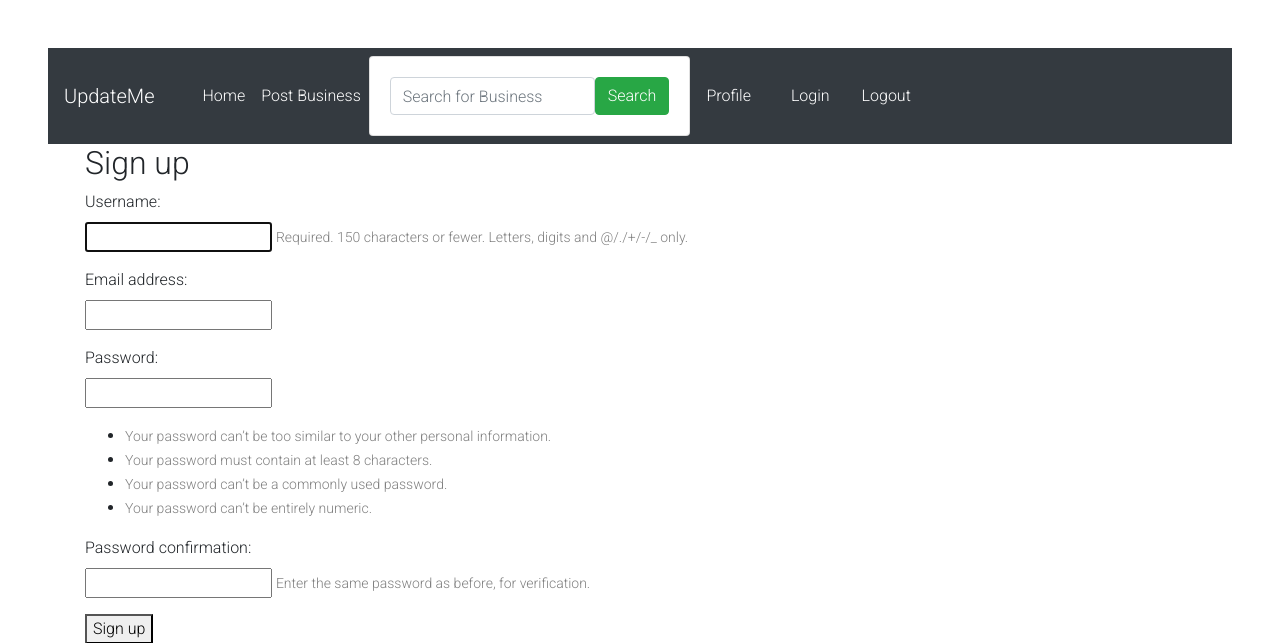
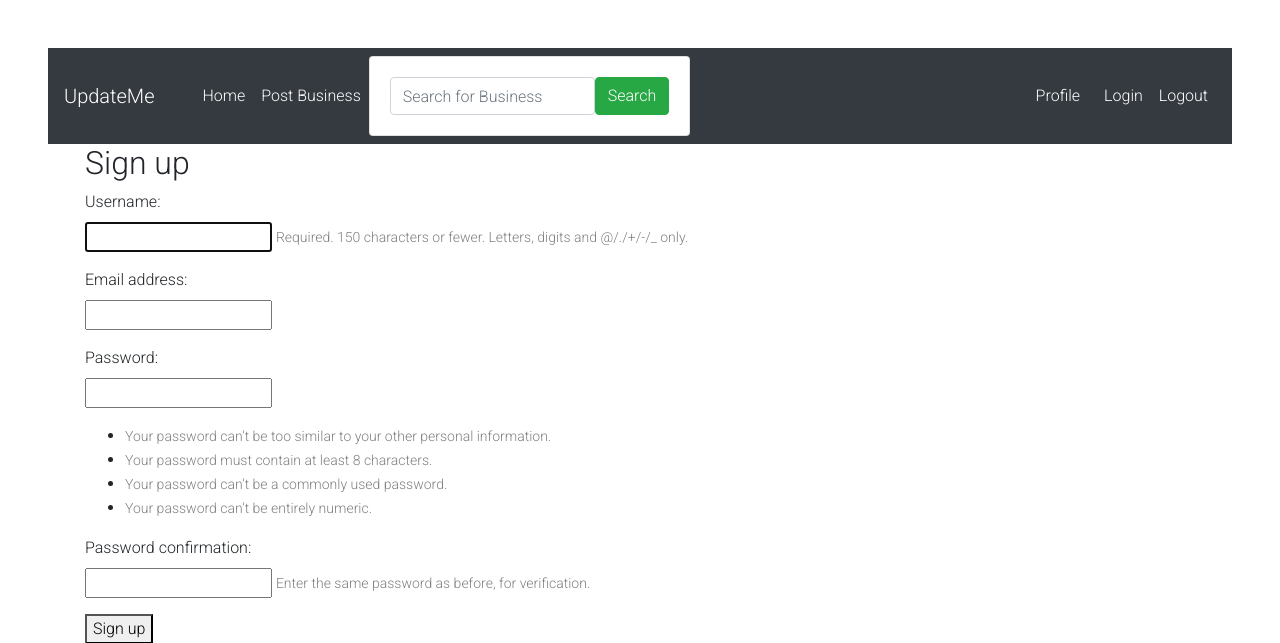
Before and after one commit to Faihope/UpdateMe, a Django app: page /registeruser/ in a window 1280 px wide. Shown: the top 643 px of the page. Run offline with Django 3.2, Linux system fonts and the light colour scheme; some libraries are stand-ins or nearby versions.

Commit message:
Style the navbar to allign items to the right

```diff
--- a/updateme/templates/navbar.html
+++ b/updateme/templates/navbar.html
@@ -38,16 +38,14 @@
                     </div>
                 </div>
             </form>
-            <span>
+            <div class="navbar-nav ml-auto  ">
 
-                <div class="d-flex justify-content-end  " >
+                <a href="{% url 'profile' %}" style="color: white;" class="nav-item nav-link mr-sm-2">Profile</a>
+                <a href="{% url 'login' %}" style="color: white;" class="nav-item nav-link ">Login</a>
+                <a href="{% url 'logout' %}" style="color: white;" class="nav-item nav-link">Logout</a>
 
-                    <a href="{% url 'profile' %}" style="color: white;" class="nav-item nav-link mr-sm-2">Profile</a>
-                    <a href="{% url 'login' %}" style="color: white;" class="nav-item nav-link ">Login</a>
-                    <a href="{% url 'logout' %}" style="color: white;" class="nav-item nav-link">Logout</a>
+            </div>
 
-                </div>
-            </span>
         </div>
     </nav>
     {% endblock%}
--- a/updateme/templates/registration/register.html
+++ b/updateme/templates/registration/register.html
@@ -4,7 +4,7 @@
 
 <div class="container ">
     <h2>Sign up</h2>
-    <form method="post">
+    <form method="post" >
         {% csrf_token %}
         {% for field in form %}
         <p>
```
